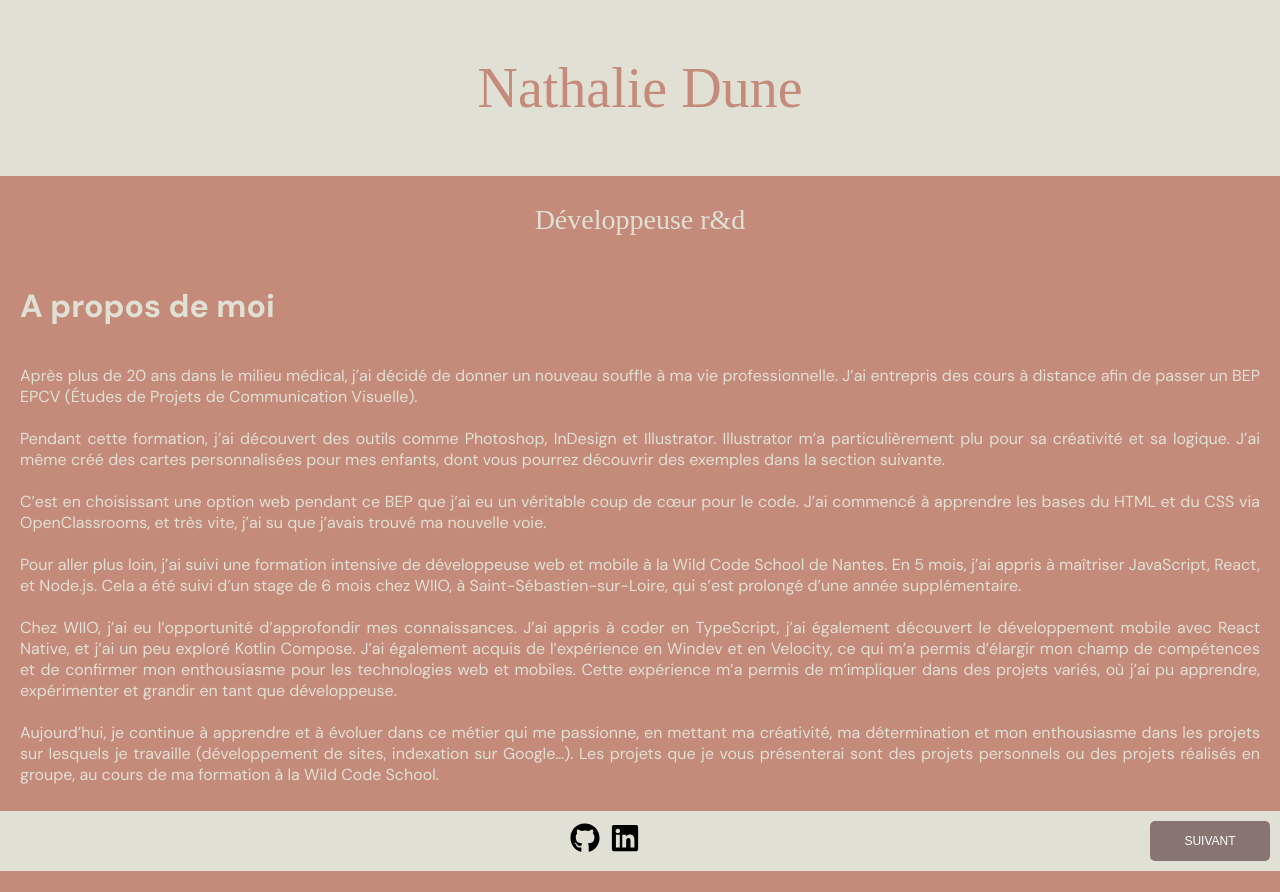
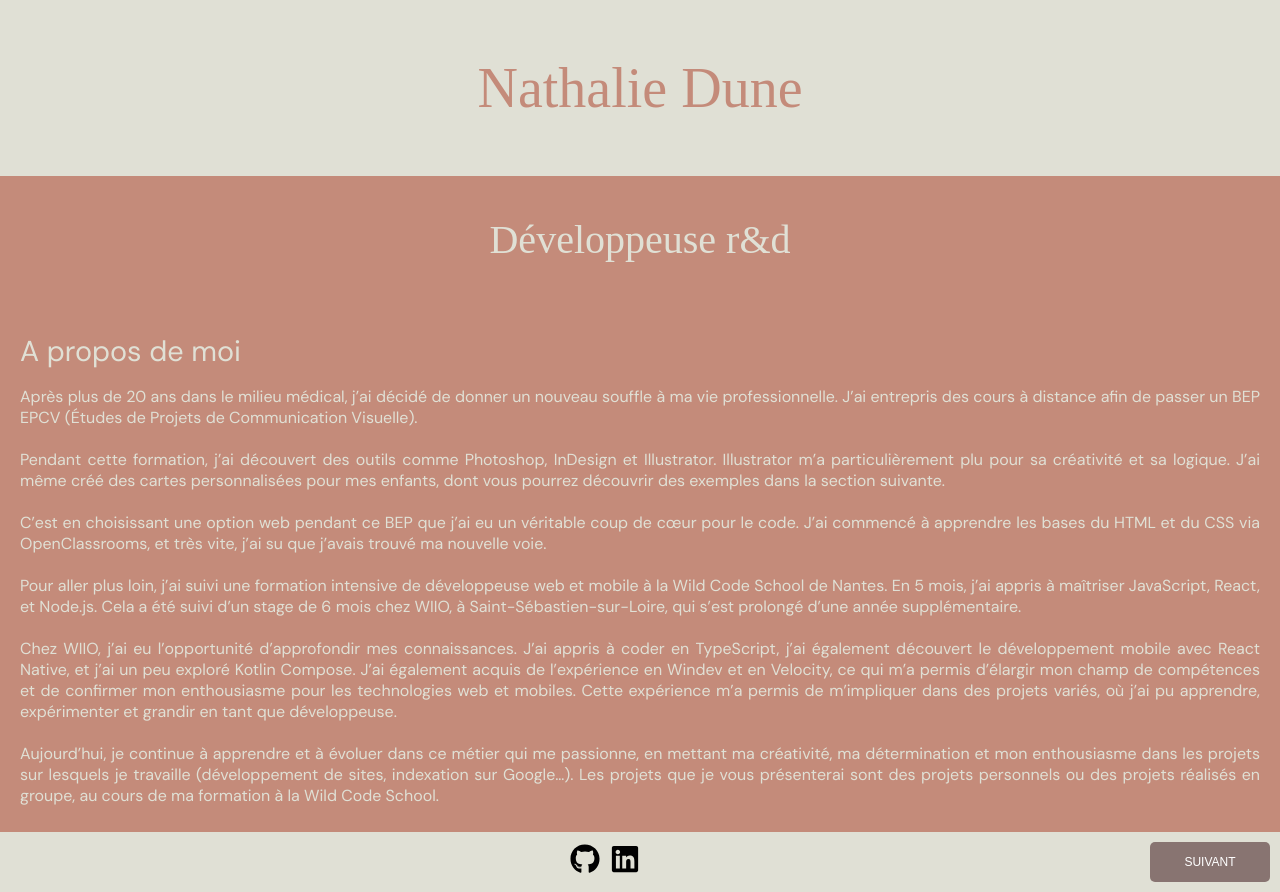
Before and after one commit to DuneNathalie/PortFolio, a React (Create React App) app: page / in a window 1280 px wide. Before the commit the page ends 871 px from the top, so only its background shows below. Built offline with nearby package versions, Linux system fonts and the light colour scheme; a web font is replaced by a local one.

Commit message:
update cv

```diff
--- a/src/components/Curriculum/CVitt/CVitt.module.scss
+++ b/src/components/Curriculum/CVitt/CVitt.module.scss
@@ -6,9 +6,13 @@
     display: flex;
     flex-direction: column;
 
+   /* h3{
+        text-align: center;
+    }*/
+
     h2{
         text-decoration: underline;
-        color:colors.$brownDark;
+        color:colors.$brownLight;
     }
 
     .item {
--- a/src/components/Curriculum/DownloadCv/DownloadCv.tsx
+++ b/src/components/Curriculum/DownloadCv/DownloadCv.tsx
@@ -6,7 +6,7 @@ import Styles from './DownloadCv.module.scss';
 const DownloadCv: React.FC = () => {
     return (
         <div className={Styles.container}>
-            <a href="/Cv/cv.pdf" download="Mon_CV.pdf"><Button type='download' text="TELECHARGER CV" /></a>
+            <a href="/Cv/cv.pdf" download="CV_Dune_Nathalie.pdf"><Button type='download' text="TELECHARGER CV" /></a>
         </div>
     )
 };
--- a/src/components/Home/ByTheWay/ByTheWay.module.scss
+++ b/src/components/Home/ByTheWay/ByTheWay.module.scss
@@ -1,4 +1,5 @@
 @use "../../../styles/values.scss";
+@use "../../../styles/colors";
 
 .container {
     flex: 1;
@@ -6,6 +7,12 @@
     //justify-content: center;
     flex-direction: column;
     padding: 0px 20px 10px 20px;
+
+    h3{
+        font-size: 1.8rem;
+        font-weight: normal;
+        margin-bottom: 0;
+    }
 
     p {
         text-align: justify;
--- a/src/components/Home/ByTheWay/ByTheWay.tsx
+++ b/src/components/Home/ByTheWay/ByTheWay.tsx
@@ -4,7 +4,7 @@ import Styles from './ByTheWay.module.scss';
 const ByTheWay: React.FC = () => {
     return (
         <div className={Styles.container}>
-            <h1>A propos de moi</h1>
+            <h3>A propos de moi</h3>
             <p>Après plus de 20 ans dans le milieu médical, j’ai décidé de donner un nouveau souffle à ma vie professionnelle. J’ai entrepris des cours à distance afin de passer un BEP EPCV (Études de Projets de Communication Visuelle).<br /><br />
                 Pendant cette formation, j’ai découvert des outils comme Photoshop, InDesign et Illustrator. Illustrator m’a particulièrement plu pour sa créativité et sa logique. J’ai même créé des cartes personnalisées pour mes enfants, dont vous pourrez découvrir des exemples dans la section suivante.<br /><br />
                 C’est en choisissant une option web pendant ce BEP que j’ai eu un véritable coup de cœur pour le code. J’ai commencé à apprendre les bases du HTML et du CSS via OpenClassrooms, et très vite, j’ai su que j’avais trouvé ma nouvelle voie.<br /><br />
--- a/src/components/Title/Title.module.scss
+++ b/src/components/Title/Title.module.scss
@@ -5,7 +5,8 @@
     color:colors.$brownLight;
     font-family: values.$fontTitle;
     text-align: center;
-    font-size:  28px;
+    margin: 0;
+    font-size: 2.5rem;
 }
 
 @media screen and (max-width: 700px) {
```
Also changed, not shown: src/assets/Cv/cv.png (added), 1 other file (tests, documents, lock files or other folders).
